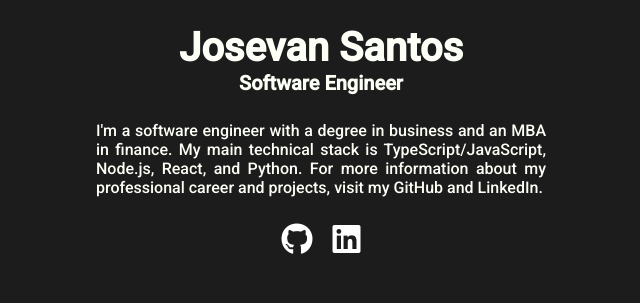
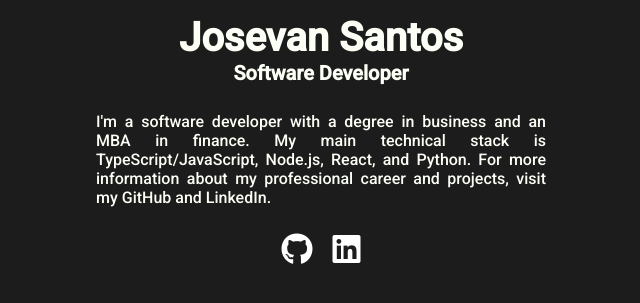
Before and after one commit to josevansantos/josevansantos.github.io, a plain HTML site: page index.html in a window 1280 px wide. Shown: the part 347-650 px from the top of the page, without its empty margins (319-959 px from the left). Drawn offline with Linux system fonts and the light colour scheme.

Commit message:
chore: update description and title

```diff
--- a/index.html
+++ b/index.html
@@ -142,8 +142,8 @@
         </div>
         <div class="info">
             <h1>Josevan Santos</h1>
-            <h4>Software Engineer</h4>
-            <p>I'm a software engineer with a degree in business and an MBA in finance. My main technical stack is TypeScript/JavaScript, Node.js, React, and Python. For more information about my professional career and projects, visit my GitHub and LinkedIn.</p>
+            <h4>Software Developer</h4>
+            <p>I'm a software developer with a degree in business and an MBA in finance. My main technical stack is TypeScript/JavaScript, Node.js, React, and Python. For more information about my professional career and projects, visit my GitHub and LinkedIn.</p>
             <div class="social-icons">
                 <a href="https://github.com/josevansantos" target="_blank"><i class="fab fa-github"></i></a>
                 <a href="https://www.linkedin.com/in/josevansantos" target="_blank"><i class="fab fa-linkedin"></i></a>
```
